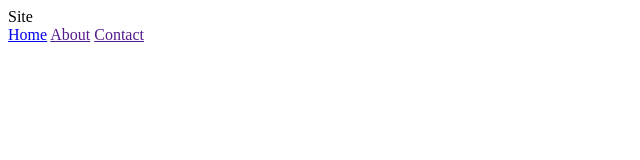
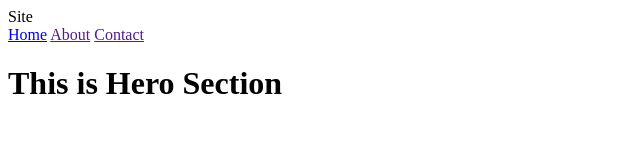
Before and after one commit to Muhammad-Sultan-56/Web-Assignment, a plain HTML site: page index.html in a window 1280 px wide. Shown: the whole page, without its empty margins (0-640 px from the left). Drawn offline with Linux system fonts and the light colour scheme.

Commit message:
Hero Section
I have added the hero section in my project.

```diff
--- a/index.html
+++ b/index.html
@@ -18,5 +18,9 @@
         </div>
     </nav>
 
+    <div class="hero">
+        <h1>This is Hero Section</h1>
+    </div>
+
 </body>
 </html>
```
